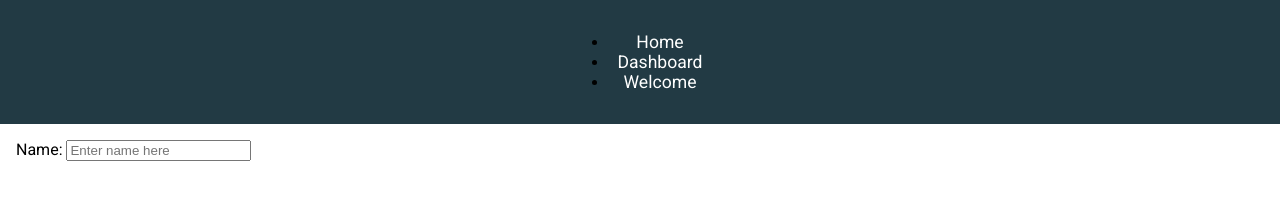
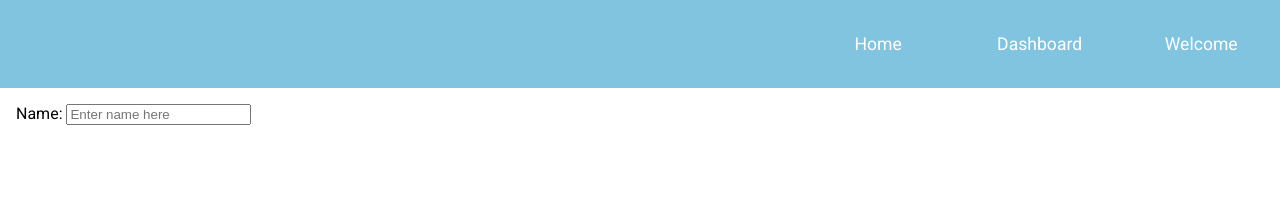
Before and after one commit to erdookuhwa/navbar, a plain HTML site: page index.html in a window 1280 px wide. Drawn offline with Linux system fonts and the light colour scheme.

Commit message:
update styles for navbar

```diff
--- a/style.css
+++ b/style.css
@@ -3,15 +3,24 @@ body {
     margin: 0 auto;
 }
 
-.navbar {
-    background: #223a44;
-    display: flex;
-    flex-direction: column;
-    align-items: center;
-    justify-content: center;
+.navbar ul {
+    list-style: none;
+    background: #80c4e0;
+    padding: 0;
+    margin: 0;
+    text-align: right;
+}
+
+.navbar li {
+    display: inline-block;
+}
+
+.navbar a {
+    text-decoration: none;
+    width: 100px;
+    display: block;
+    padding: 25px 20px;
     text-align: center;
-    padding: 1em;
-    /* margin-bottom: 1em; */
 }
 
 .link {
```
